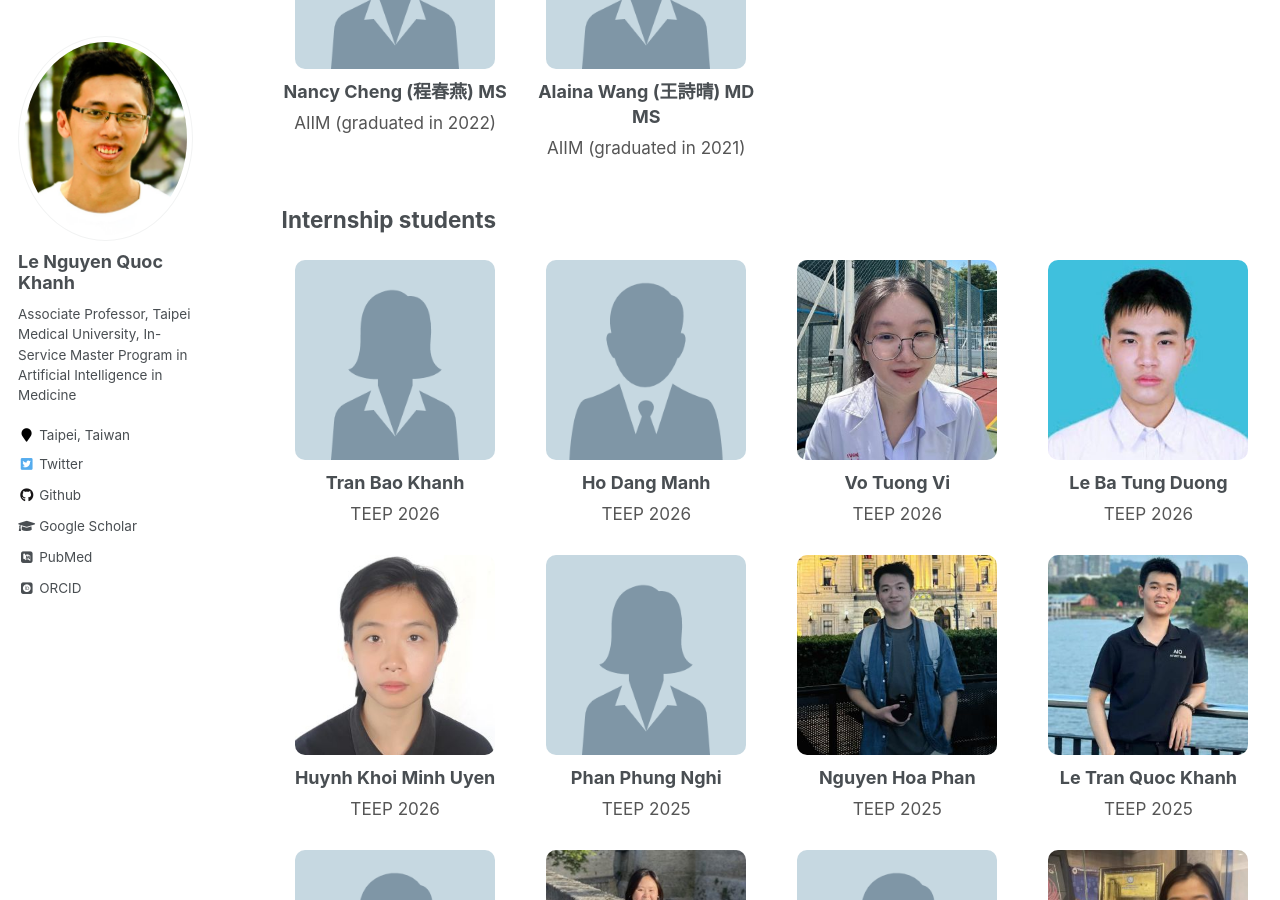
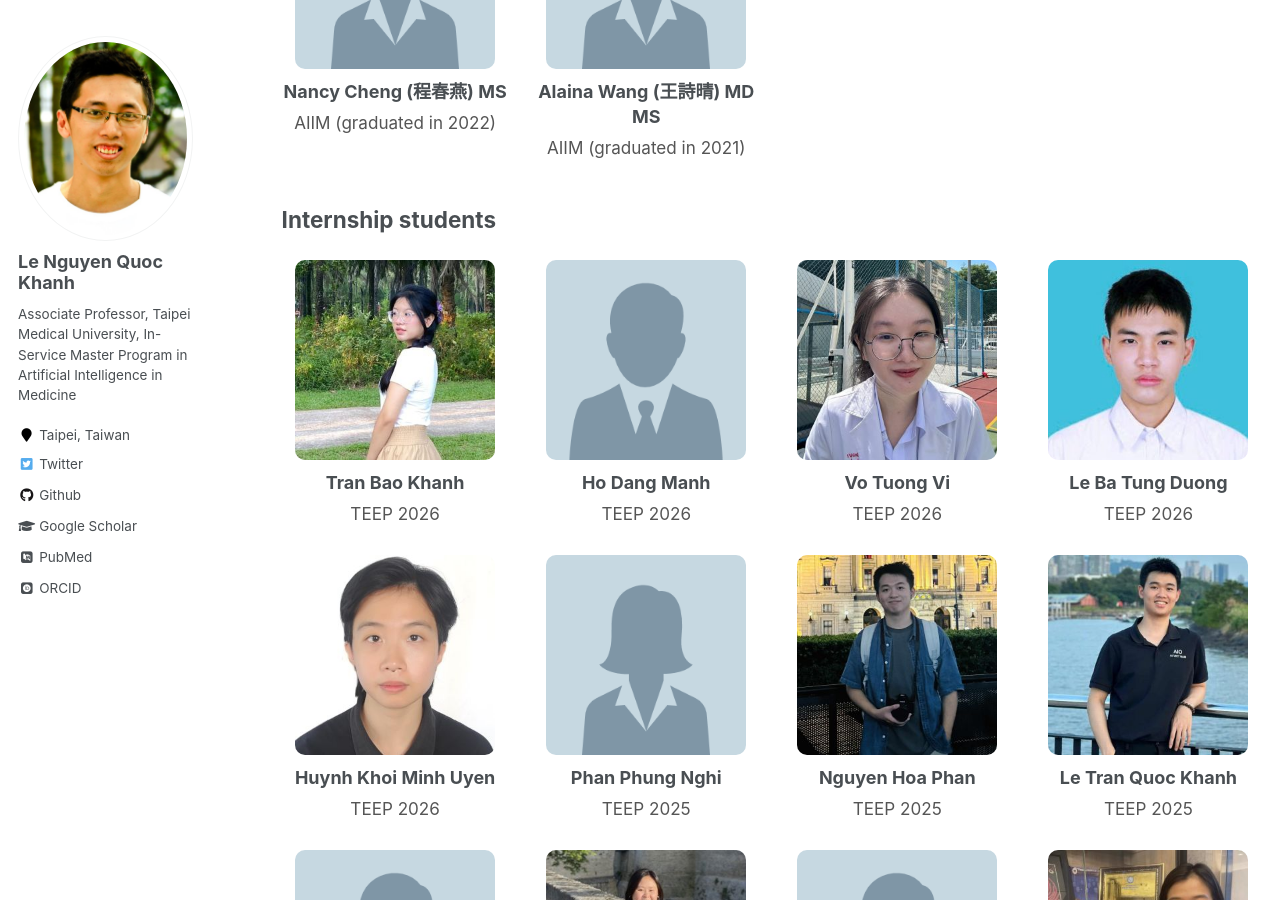
Before and after one commit to khanhlee/khanhlee.github.io, a Jekyll site: the page built from _pages/member.md, in a window 1280 px wide and 900 px high, scrolled down 3319 px. Built offline with Jekyll 4.4.1, drawn with Linux system fonts in a browser that asks for light colours; some web fonts are replaced.

Commit message:
Update member.md

```diff
--- a/_pages/member.md
+++ b/_pages/member.md
@@ -286,7 +286,7 @@ TMU AIBioMed Lab develops clinically grounded AI systems by integrating medical
 <div class="member-grid">
 
   <div class="member-card">
-    <img src="/images/female.png" alt="Tran Bao Khanh">
+    <img src="/images/bao_khanh.jpg" alt="Tran Bao Khanh">
     <div class="member-name">Tran Bao Khanh</div>
     <div class="member-role">TEEP 2026</div>
   </div>
```
